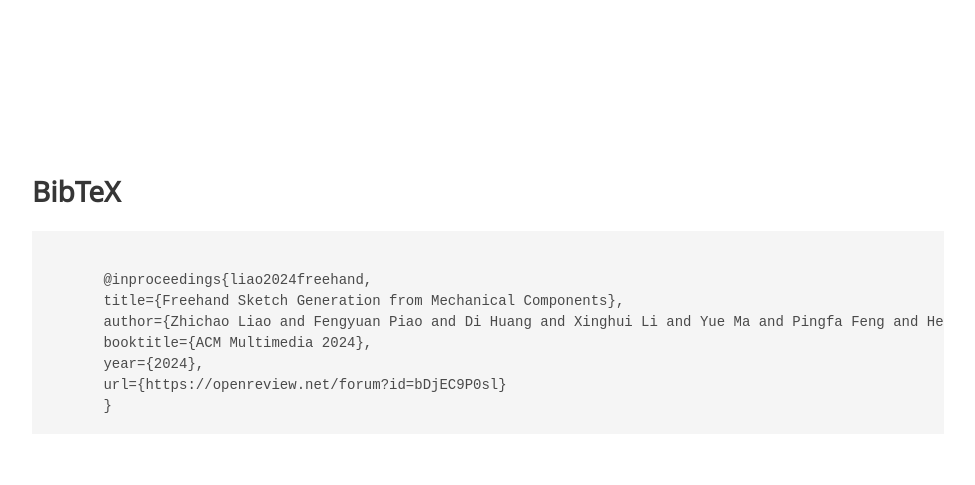
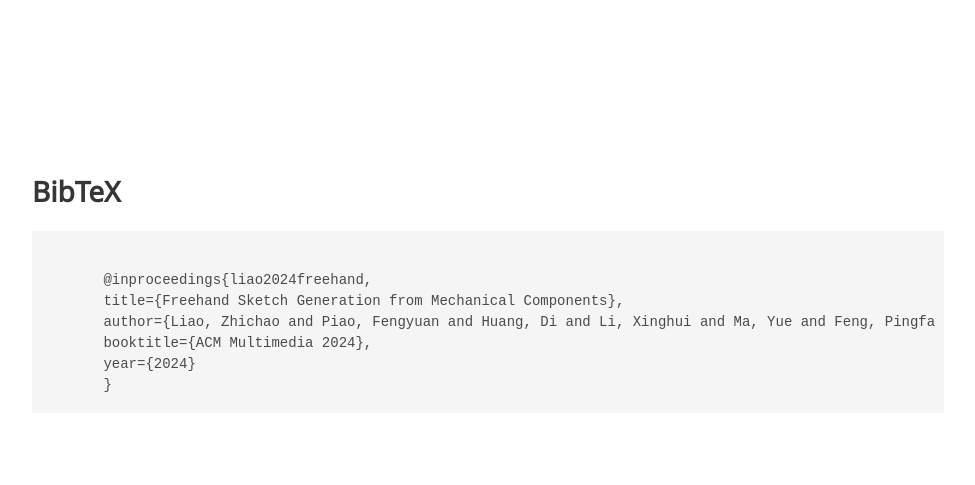
Before and after one commit to mcfreeskegen/mcfreeskegen.github.io, a plain HTML site: page index.html in a window 1280 px wide. Shown: the part 2523-3008 px from the top of the page, without its empty margins (152-1127 px from the left). Drawn offline with nearby package versions, Linux system fonts and the light colour scheme; some icons are missing; a web font is replaced by a local one.

Commit message:
Update index.html

```diff
--- a/index.html
+++ b/index.html
@@ -208,10 +208,9 @@
     <pre><code>
       @inproceedings{liao2024freehand,
       title={Freehand Sketch Generation from Mechanical Components},
-      author={Zhichao Liao and Fengyuan Piao and Di Huang and Xinghui Li and Yue Ma and Pingfa Feng and Heming Fang and Long ZENG},
+      author={Liao, Zhichao and Piao, Fengyuan and Huang, Di and Li, Xinghui and Ma, Yue and Feng, Pingfa and Fang, Heming and Long, ZENG},
       booktitle={ACM Multimedia 2024},
-      year={2024},
-      url={https://openreview.net/forum?id=bDjEC9P0sl}
+      year={2024}
       }</code></pre>
   </div>
 </section>
```
